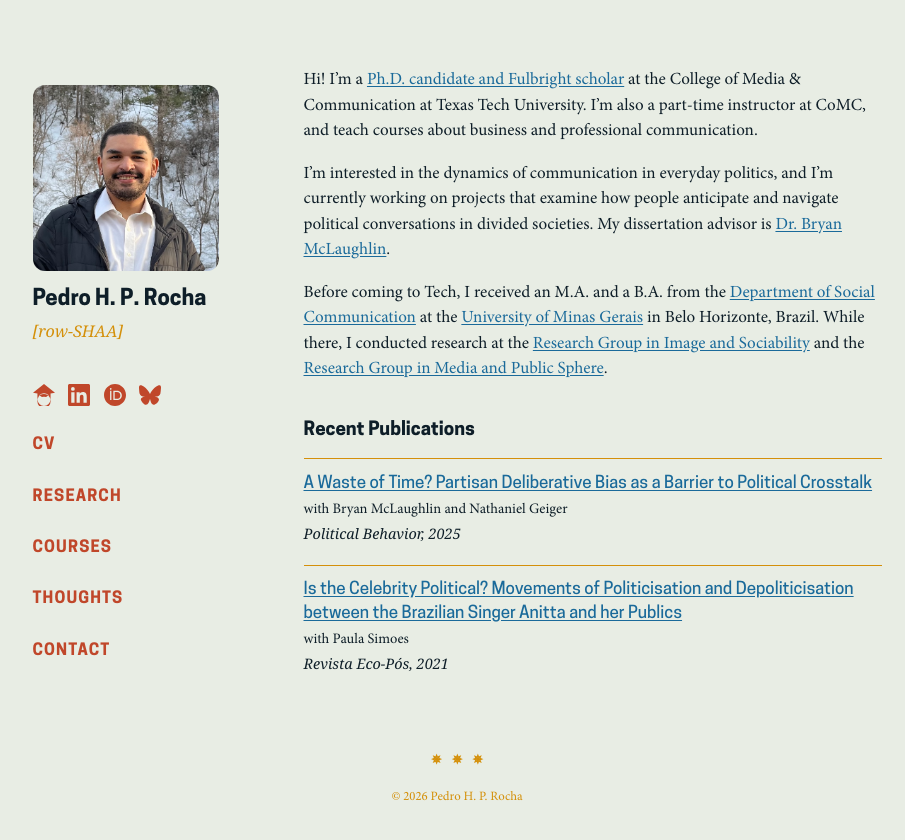
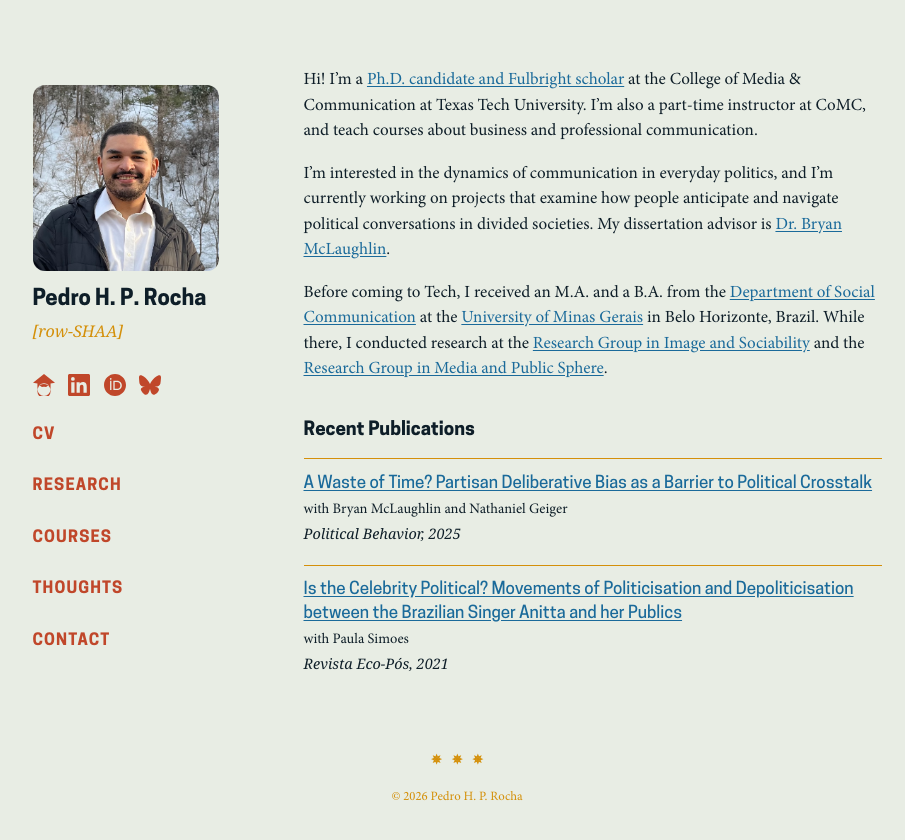
Before and after one commit to pedrohprocha/pedrohprocha.github.io, a Jekyll site: the page built from index.md, in a window 1280 px wide. Shown: the top 840 px of the page, without its empty margins (183-1088 px from the left). Built offline with Jekyll 4.4.1, drawn with Linux system fonts in a browser that asks for light colours; some web fonts are replaced.

Commit message:
tighten icon spacing

```diff
--- a/assets/css/main.css
+++ b/assets/css/main.css
@@ -294,7 +294,7 @@ h3 {
     gap: 0.8rem;
     flex-wrap: wrap;
     align-items: center;
-    margin-top: 1.2rem;
+    margin-top: 0.6rem;
 }
 
 .sidebar-icons a {
```
